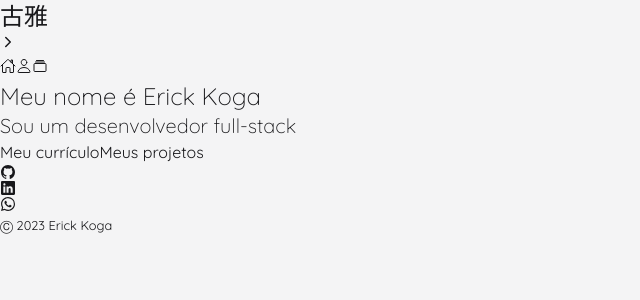
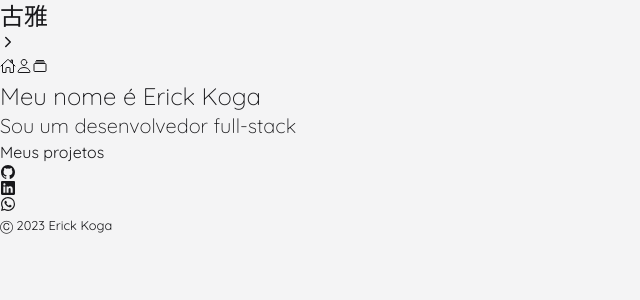
Before and after one commit to ErickKoga/koga-portfolio-front, a Next.js app: page / in a window 1280 px wide. Shown: the top 300 px of the page, without its empty margins (0-640 px from the left). Built offline with nearby package versions, Linux system fonts and the light colour scheme.

Commit message:
fix(Home): Buttons made clickable, removed curriculum temporarily

```diff
--- a/src/app/page.tsx
+++ b/src/app/page.tsx
@@ -1,3 +1,5 @@
+import Link from "next/link";
+
 import Button from "@/components/Button";
 import BasePage from "@/components/layout/Basepage";
 
@@ -10,12 +12,11 @@ const HomePage = () => {
         </h1>
         <h2 className="text-4xl">Sou um desenvolvedor full-stack</h2>
         <div className="flex gap-4">
-          <Button intent="secondary" size="lg" ariaLabel="Abrir meu currículo">
-            Meu currículo
-          </Button>
-          <Button intent="primary" size="lg" ariaLabel="Ver meus projetos">
-            Meus projetos
-          </Button>
+          <Link href="/portfolio">
+            <Button intent="primary" size="lg" ariaLabel="Ver meus projetos">
+              Meus projetos
+            </Button>
+          </Link>
         </div>
       </section>
     </BasePage>
```
